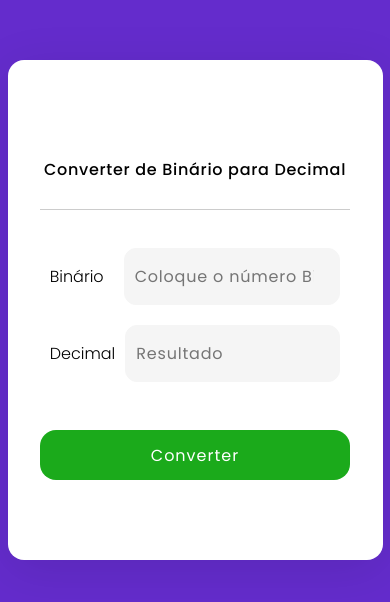
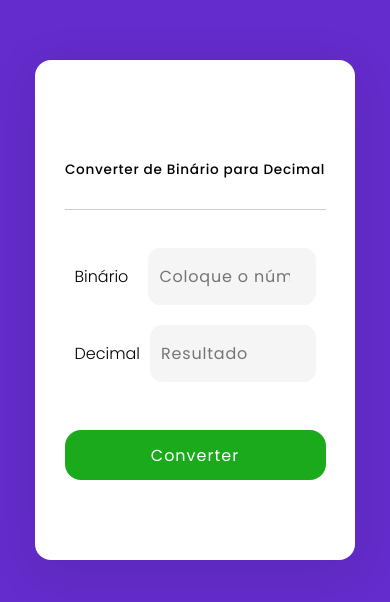
Before and after one commit to Lusk1nha/Convertor-of-binary, a plain HTML site: page public/index.html in a window 390 px wide. Shown: the part 112-714 px from the top of the page. Drawn offline with Linux system fonts and the light colour scheme.

Commit message:
responsive-update

```diff
--- a/public/main.css
+++ b/public/main.css
@@ -31,7 +31,7 @@ body {
   background-color: white;
 
   max-width: 900px;
-  min-width: 375px;
+  min-width: 320px;
   width: 80%;
   height: 500px;
 
@@ -57,7 +57,7 @@ header {
   align-items: center;
   justify-content: center;
 
-  font-size: 1em;
+  font-size: 0.85em;
   font-weight: 500;
   letter-spacing: 0.7px;
 
```
